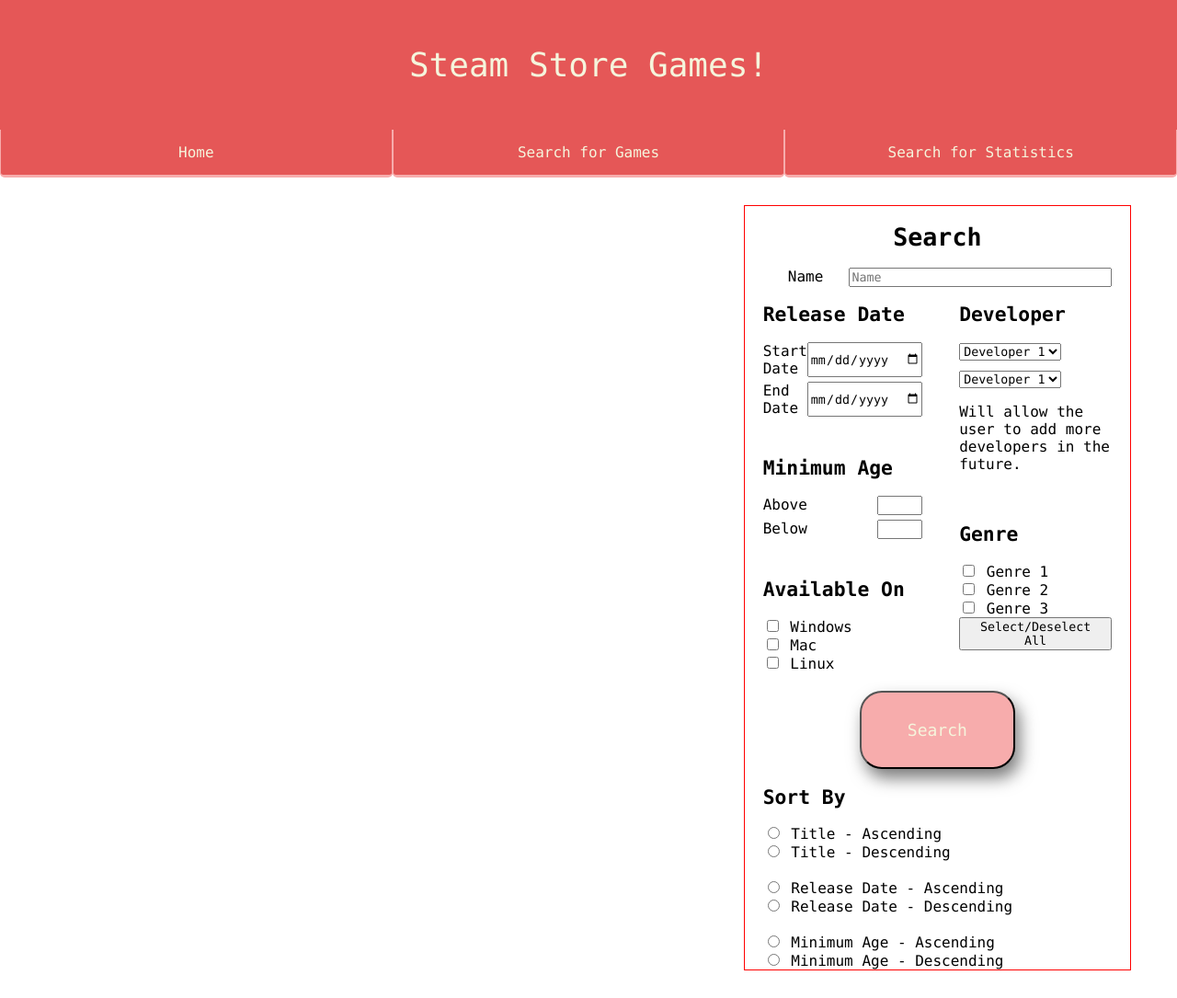
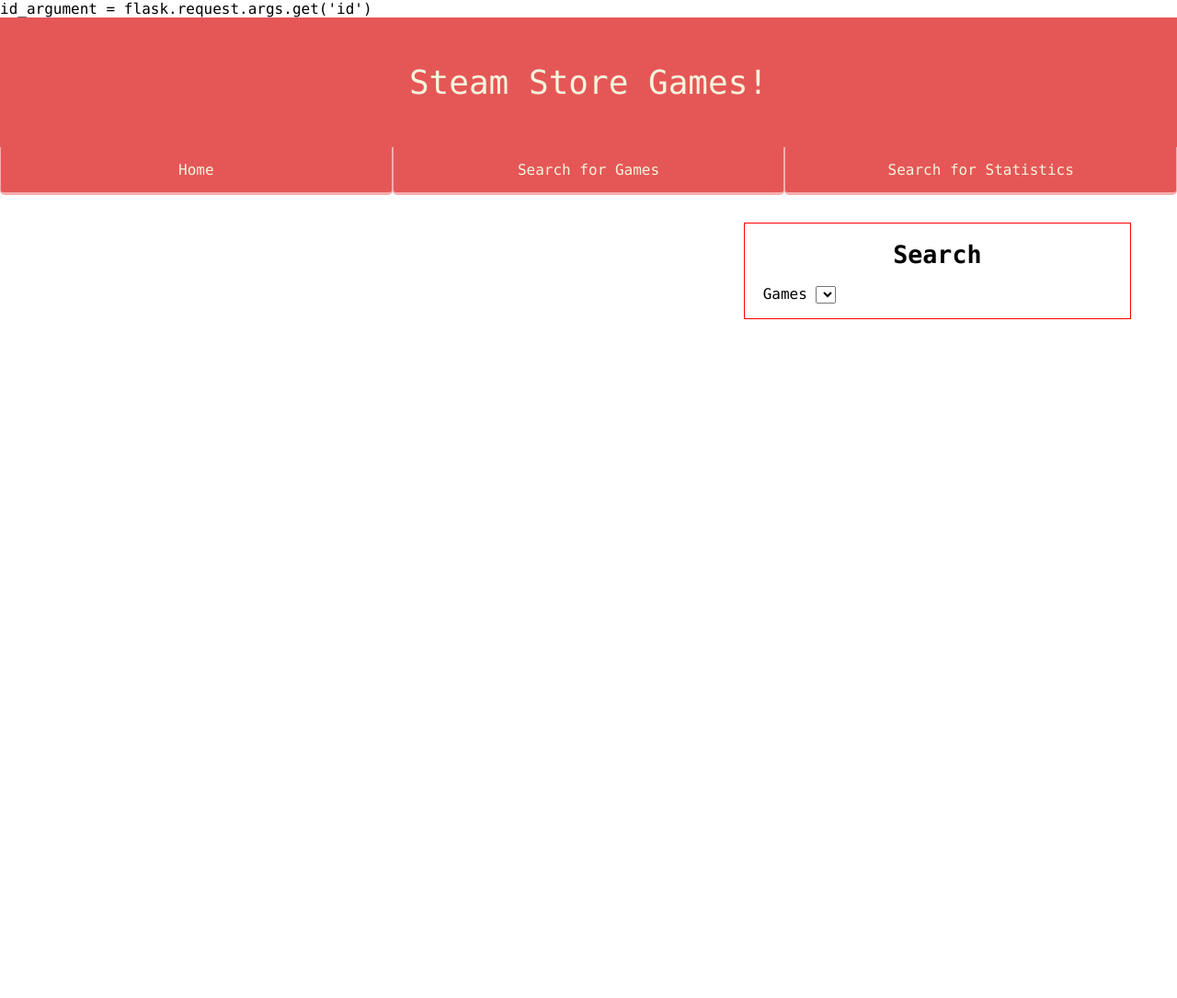
Before and after one commit to luciefwolf/cs257, a Flask app: page /games/ in a window 1280 px wide. Shown: the whole page at 92% size. After the commit the page ends 347 px from the top, so only its background shows below. Run offline with Flask 2, Linux system fonts and the light colour scheme; data that the repository does not hold is empty; parts of the project's set-up code (start-up, migrations or seed data) failed here and were passed over; some libraries are stand-ins or nearby versions.

Commit message:
Worked on js

```diff
--- a/webapp/api.py
+++ b/webapp/api.py
@@ -5,7 +5,6 @@
 
     Web application project for CS257.
 '''
-
 import sys
 import flask
 import json
@@ -23,8 +22,8 @@
                             user=config.user,
                             password=config.password)
 
-@api.route('/games/')
-def get_games():
+@api.route('/games/ids/')
+def get_ids():
     ''' Returns a list of all the authors in our database. See
         get_author_by_id below for description of the author
         resource representation.
@@ -37,7 +36,40 @@
 
         Returns an empty list if there's any database failure.
     '''
+    query = '''SELECT id
+               FROM games'''
 
+
+    ids_list = []
+    try:
+        connection = get_connection()
+        cursor = connection.cursor()
+        cursor.execute(query, tuple())
+        for row in cursor:
+            author = {'id':row[0]}
+            ids_list.append(author)
+        cursor.close()
+        connection.close()
+    except Exception as e:
+        print(e, file=sys.stderr)
+
+    return json.dumps(ids_list)
+
+
+@api.route('/games/games/id/<game_id>')
+def get_games(game_id):
+    ''' Returns a list of all the authors in our database. See
+        get_author_by_id below for description of the author
+        resource representation.
+
+        By default, the list is presented in alphabetical order
+        by surname, then given_name. You may, however, use
+        the GET parameter sort to request sorting by birth year.
+
+            http://.../authors/?sort=birth_year
+
+        Returns an empty list if there's any database failure.
+    '''
     query = queries.games
 
 
@@ -51,18 +83,12 @@
     #     14 publisher.publisher_name, 15 category.category_name,
     #     16 genre.genre_name,
 
-    # sort_argument = flask.request.args.get('sort_by')
-    # if sort_argument == 'title_a':
-    #     query += 'game.title'
-    # else:
-    #     query += 'game.title DESCENDING'
-
     game_list = []
     try:
 
         connection = get_connection()
         cursor = connection.cursor()
-        cursor.execute(query, tuple())
+        cursor.execute(query, (game_id,))
 
         game = {'title':'',
                 'description':'',
@@ -125,4 +151,4 @@
     except Exception as e:
         print(e, file=sys.stderr)
 
-    return flask.render_template('games_main.html', data=game_list)
+    return json.dumps(game_list)
--- a/webapp/app.py
+++ b/webapp/app.py
@@ -11,18 +11,18 @@
 import argparse
 import flask
 import json
-from api import api
+import api
 
-app = flask.Flask(__name__)
-app.register_blueprint(api)
+app = flask.Flask(__name__, static_folder='static', template_folder='templates')
+app.register_blueprint(api.api, url_prefix='/api')
 
 @app.route('/')
 def home():
     return flask.render_template('index.html')
 
-# @app.route('/games/')
-# def show_games():
-#     return flask.render_template('games_main.html')
+@app.route('/games/')
+def show_games():
+    return flask.render_template('games_main.html')
 
 @app.route('/stats/')
 def show_stats():
--- a/webapp/queries.py
+++ b/webapp/queries.py
@@ -1,5 +1,5 @@
 games='''
-SELECT game.title, game.release_date,
+SELECT game.id, game.title, game.release_date,
 game.english_support, game.windows_support,
 game.mac_support, game.linux_support,
 game.minimum_age, game.pos_ratings,
@@ -19,6 +19,7 @@
 AND game_genre.genre_id = genre.id
 AND game.id = game_publisher.game_id
 AND game_publisher.publisher_id = publisher.id
+AND game.id = %s
 
-ORDER BY game.title
-LIMIT 100;'''
+ORDER BY game.title;
+'''
--- a/webapp/static/webapp.js
+++ b/webapp/static/webapp.js
@@ -1,6 +1,20 @@
 // webapp.js
 // Yuelin Kuang and Lucie Wolf
 // Nov 9, 2022
+
+// Returns the base URL of the API, onto which endpoint
+// components can be appended.
+
+window.onload = initialize;
+
+function initialize() {
+    loadGamesSelector();
+
+    // let element = document.getElementById('author_selector');
+    // if (element) {
+    //     element.onchange = onAuthorsSelectionChanged;
+    // }
+}
 
 // Returns the base URL of the API, onto which endpoint
 // components can be appended.
@@ -12,11 +26,56 @@
     return baseURL;
 }
 
-function loadGames(data) {
-    console.log(data);
-    parsed = JSON.parse(data);
-    var gameList = '';
+function loadGamesSelector() {
+    let element = document.getElementById('game_selector');
+    if (!element) {
+        return;
+    }
+    let gameID = element.value;
 
+    let url = getAPIBaseURL() + '/games/games/id/' + gameID;
+
+    fetch(url, {method: 'get'})
+
+    .then((response) => response.json())
+
+    .then(function(games) {
+        // Add the <option> elements to the <select> element
+        let selectorBody = '';
+        for (let k = 0; k < games.length; k++) {
+            let game = games[k];
+            selectorBody += '<option value="' + game['id'] + '">'
+                                + game['title']
+                                + '</option>\n';
+        }
+
+        let selector = document.getElementById('game_selector');
+        if (selector) {
+            selector.innerHTML = selectorBody;
+        }
+    })
+
+    // Log the error if anything went wrong during the fetch.
+    .catch(function(error) {
+        console.log(error);
+    });
+}
+
+function onIdSelectionChanged() {
+    let element = document.getElementById('game_selector');
+    if (!element) {
+        return;
+    }
+    let authorID = element.value;
+
+    let url = getAPIBaseURL() + '/games/games/id/' + authorID;
+
+    fetch(url, {method: 'get'})
+
+    .then((response) => response.json())
+
+    .then(function(books) {
+        let tableBody = '';
         for (var i = 0; i < parsed.length; i++) {
             var game = parsed[i];
             gameList += '<div class="game_item flex">'
@@ -30,7 +89,13 @@
         if (games_container) {
             games_container.innerHTML = gameList;
         }
+    })
+
+    .catch(function(error) {
+        console.log(error);
+    });
 }
+
 
 function selectOrDeselect() {
     var inputs = document.getElementsByTagName("input");
--- a/webapp/templates/games_main.html
+++ b/webapp/templates/games_main.html
@@ -1,4 +1,4 @@
-<!DOCTYPE html>
+id_argument = flask.request.args.get('id')<!DOCTYPE html>
 <html lang="en">
 <head>
     <meta charset="UTF-8">
@@ -15,7 +15,7 @@
     <div id="games_search_container" class="row">
 
         <div id="games_container">
-            {%for game in data%}
+            <!-- {%for game in data%}
             <div class="game_item flex">
                 <img class="game_img" src="{{game['links_to_images']['header_image']}}" >
                 <p style="margin-left: 10px;"> <strong>
@@ -24,7 +24,7 @@
                     {{ game['description'] }}
                 </p>
             </div>
-            {%endfor%}
+            {%endfor%} -->
 
         </div>
 
@@ -32,7 +32,10 @@
             <div>
                 <h1>Search{{title}}</h1>
             </div>
-            <div class="flex">
+
+            <p>Games <select id="game_selector"></select></p>
+
+            <!-- <div class="flex">
                 <label for="game_name" style="flex:1; text-align: center;">Name</label>
                 <input style="flex:3;" type="text" name="game_name" class="form-control" placeholder="Name">
             </div>
@@ -125,7 +128,7 @@
                 <label for="output">Minimum Age - Ascending</label><br>
                 <input type="radio" name="sort_by" value="age_d">
                 <label for="output">Minimum Age - Descending</label><br>
-            </div>
+            </div> -->
         </div>
     </div>
 </body>
```
Lines whose indentation alone changed are shown as unchanged.
